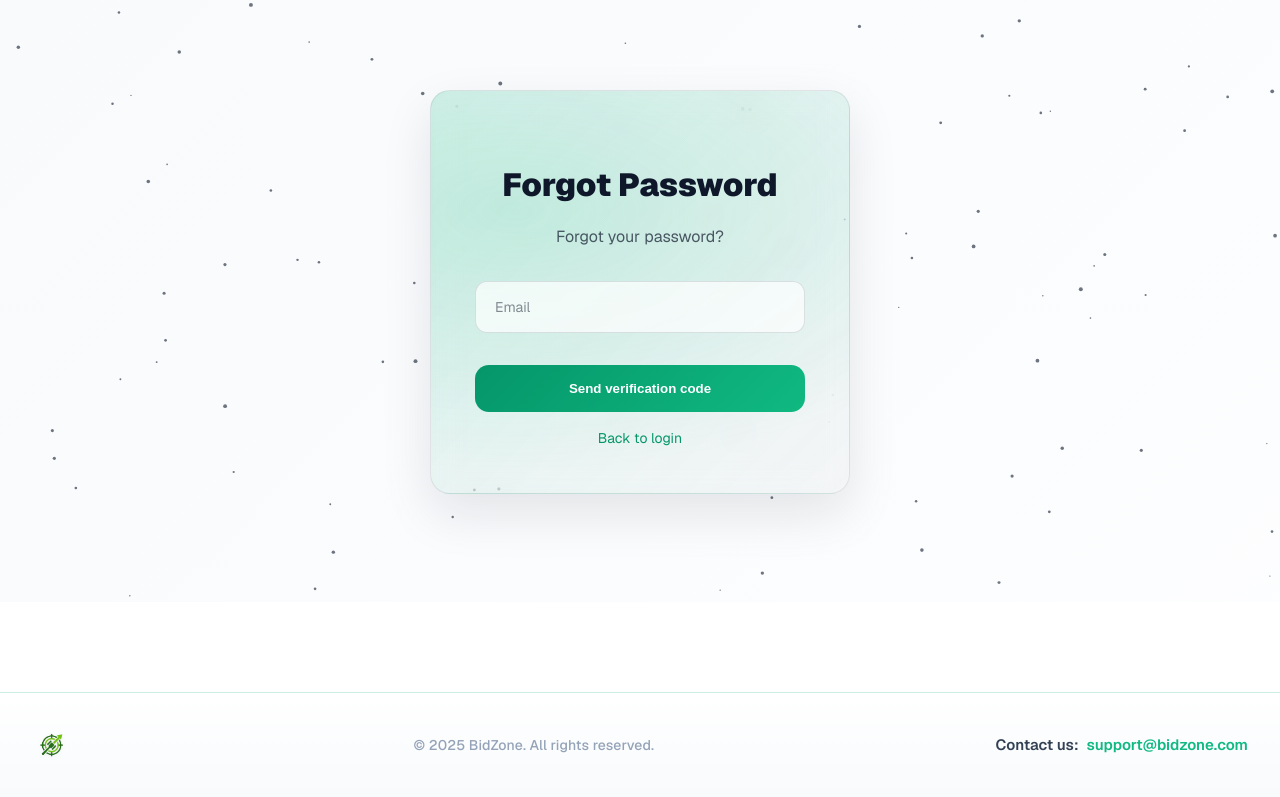
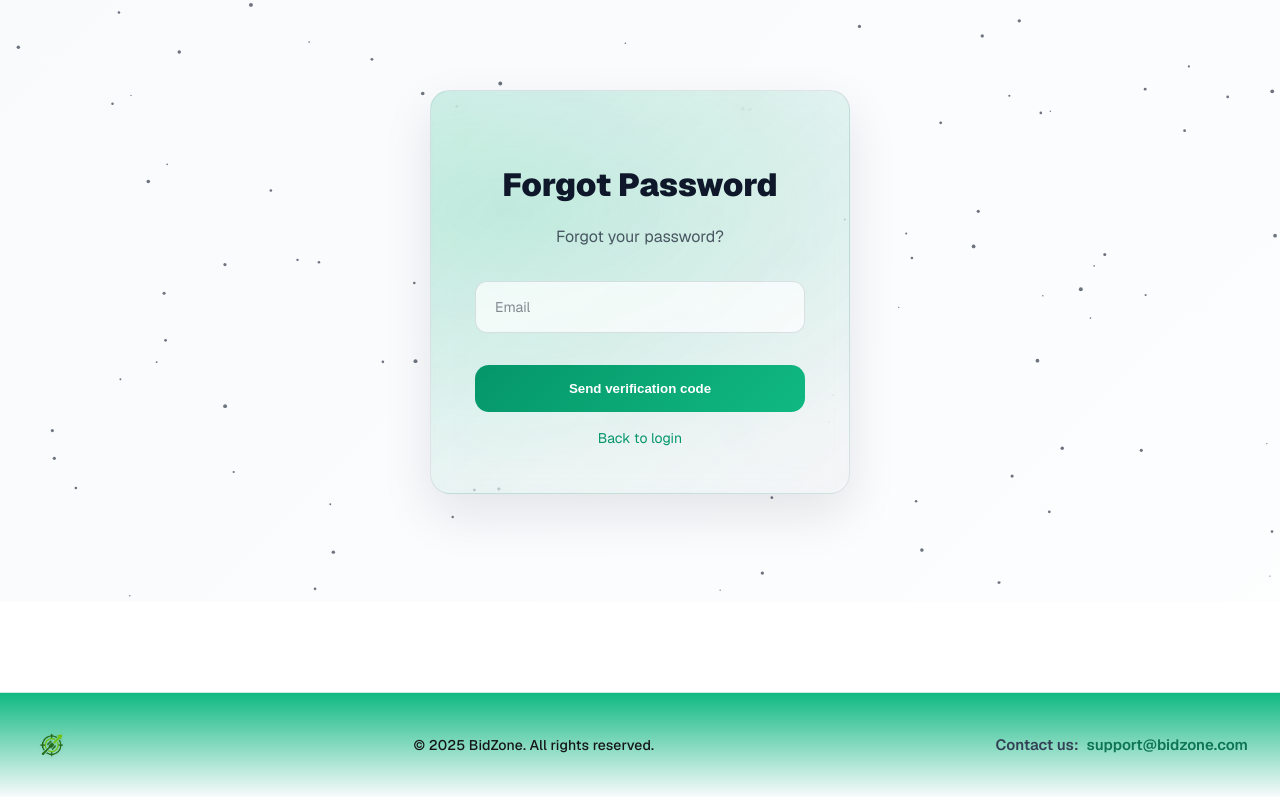
Before and after one commit to Nextjs-team-A/digital-auction-platform, a Next.js app: page /forgot-password in a window 1280 px wide. Shown: the part 198-995 px from the top of the page. Built offline with nearby package versions, Linux system fonts and the light colour scheme; no server answers; what node-cron would draw is missing.

Commit message:
change the colors

```diff
--- a/src/components/Footer.module.css
+++ b/src/components/Footer.module.css
@@ -2,7 +2,7 @@
   position: relative;
   z-index: 5;
   border-top: 1px solid rgba(16, 185, 129, 0.2);
-  background: linear-gradient(to bottom, #ffffff 0%, #f8fafc 100%);
+  background: linear-gradient(to bottom, #10b981 0%, #f8fafc 100%);
   backdrop-filter: blur(8px);
 }
 
@@ -46,7 +46,7 @@
 }
 
 .email {
-  color: #10b981;
+  color: #0d7553;
   font-weight: 600;
   text-decoration: none;
   position: relative;
@@ -76,7 +76,7 @@
 }
 
 .copy {
-  color: #94a3b8;
+  color: #151618;
   font-size: 0.875rem;
   font-weight: 500;
   text-align: center;
```
